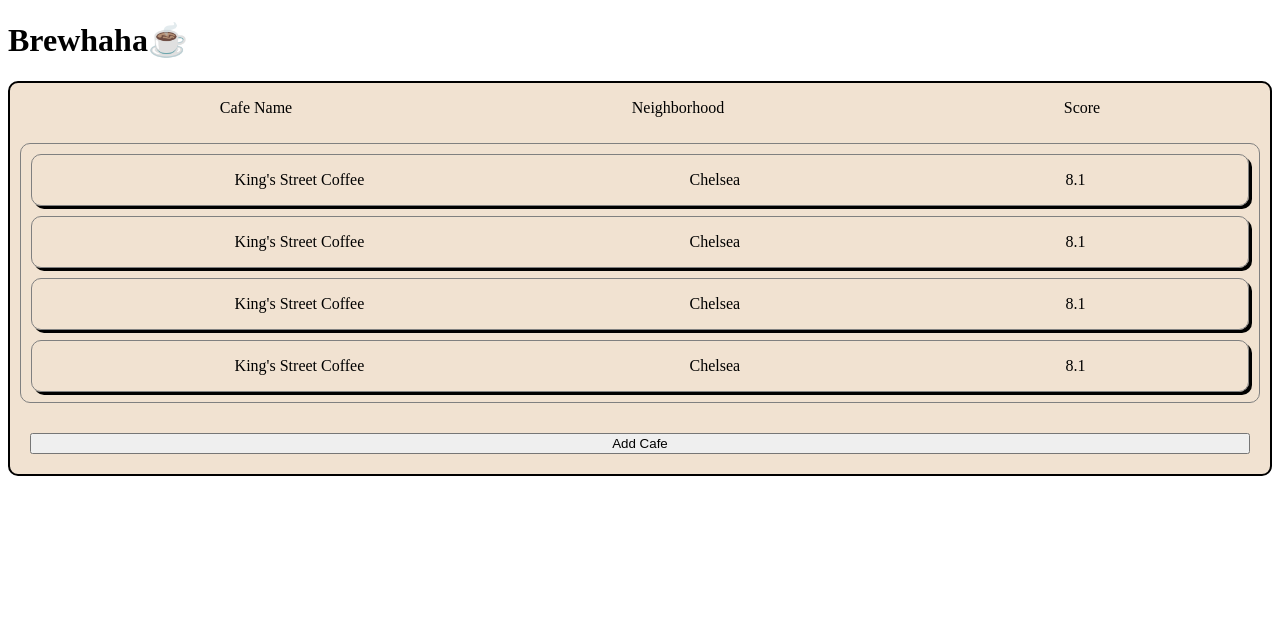
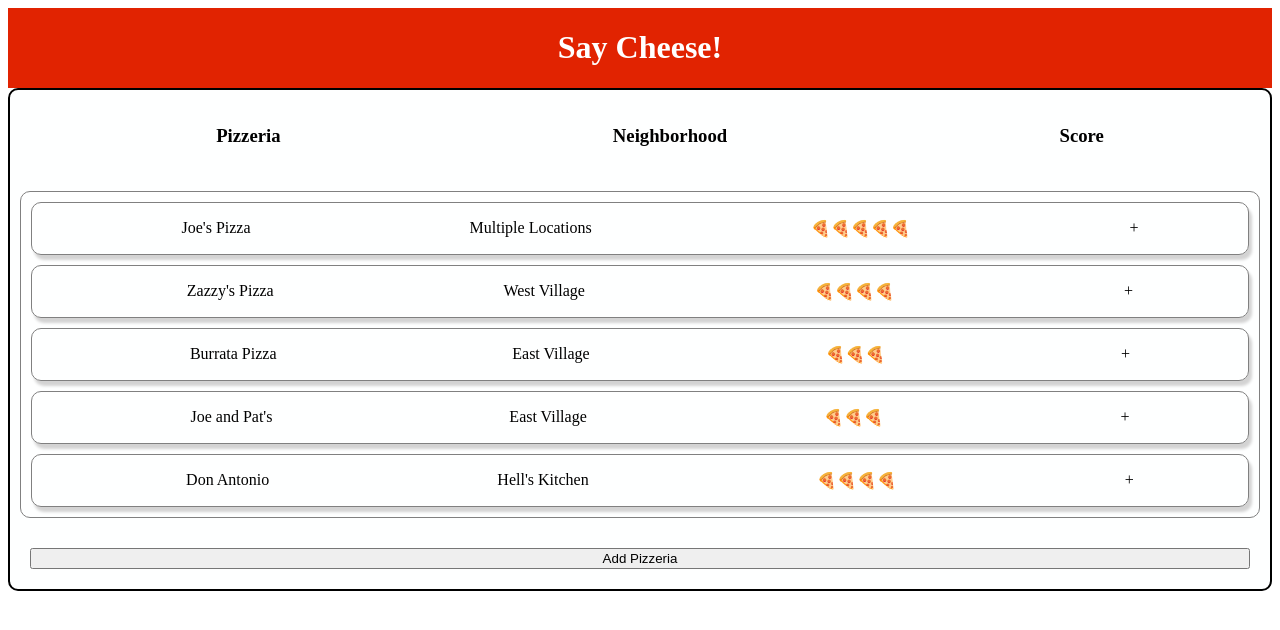
Before and after one commit to jacksonkalmbach/brew3, a React app: page / in a window 1280 px wide. Shown: the top 630 px of the page. Built offline with nearby package versions, Linux system fonts and the light colour scheme.

Commit message:
changed to pizza theme

```diff
--- a/public/index.html
+++ b/public/index.html
@@ -4,7 +4,7 @@
     <meta charset="UTF-8">
     <meta http-equiv="X-UA-Compatible" content="IE=edge">
     <meta name="viewport" content="width=device-width, initial-scale=1.0">
-    <title>BrewHaha</title>
+    <title>Say Cheese!</title>
 </head>
 <body>
     <div id="root"></div>
--- a/src/App.js
+++ b/src/App.js
@@ -6,8 +6,10 @@ import Dashboard from './components/dashboard.js';
 class App extends Component{
   render(){
     return(
-      <div className="App">
-        <h1>Brewhaha<span>☕️</span> </h1>
+      <div className="App" style={{display: "flex", flexDirection: "column"}}>
+        <div style={{display: "flex", justifyContent: "center", width: "100%", backgroundColor: "#E12301"}}>
+          <h1 style={{color: "white"}}>Say Cheese!</h1>
+        </div>
         <Dashboard />
       </div>
     );
--- a/src/components/cafe.js
+++ b/src/components/cafe.js
@@ -3,11 +3,12 @@ import React, {Component} from 'react';
 class Cafe extends Component {
     render() {
         return(
-            <div style={{margin: "10px", boxShadow: "3px 3px",border: "1px solid gray", borderRadius: "10px", display: "flex", flexDirection: "column"}}>
+            <div style={{margin: "10px", boxShadow: "3px 5px 3px lightgray",border: "1px solid gray", borderRadius: "10px", display: "flex", flexDirection: "column"}}>
                 <ul style={{listStyle: "none", display: "flex", flexDirection: "row", justifyContent: "space-around"}}>
-                    <li>King's Street Coffee</li>
-                    <li>Chelsea</li>
-                    <li>8.1</li>
+                    <li>{this.props.name}</li>
+                    <li>{this.props.location}</li>
+                    <li>{this.props.score}</li>
+                    <li>+</li>
                 </ul>
             </div>
         )
--- a/src/components/cafeList.js
+++ b/src/components/cafeList.js
@@ -1,14 +1,32 @@
 import React, {Component} from 'react';
 import Cafe from './cafe';
 
+
+
 class CafeList extends Component {
+
+
+    constructor() {
+        super();
+
+        this.state = {
+          names: ['Joe\'s Pizza', 'Zazzy\'s Pizza', 'Burrata Pizza', 'Joe and Pat\'s', 'Don Antonio'],
+          neighborhoods: ['Multiple Locations', 'West Village', 'East Village', 'East Village', 'Hell\'s Kitchen'],
+          scores: ['🍕🍕🍕🍕🍕', '🍕🍕🍕🍕', '🍕🍕🍕', '🍕🍕🍕', '🍕🍕🍕🍕']
+        };
+    }
+
+
     render() {
+
+        const cafeOptions = [];
+        for(let i = 0; i < this.state.names.length; i++) {
+            cafeOptions.push(<Cafe key={i} name={this.state.names[i]} location={this.state.neighborhoods[i]} score={this.state.scores[i]} />);
+        }
+
         return(
             <div style={{border: "1px solid gray", borderRadius:"10px", margin: "10px"}}>
-                <Cafe />
-                <Cafe />
-                <Cafe />
-                <Cafe />
+                {cafeOptions}
             </div>
         )
     }
--- a/src/components/dashboard.js
+++ b/src/components/dashboard.js
@@ -4,14 +4,14 @@ import CafeList from './cafeList';
 class Dashboard extends Component {
     render() {
         return(
-            <div className='dashboard' style={{background: '#f1e2d1', border: "2px solid black", borderRadius: "10px", display: "flex", flexDirection: "column", justifyContent: "center"}}>
+            <div className='dashboard' style={{background: '#FEFFFF', border: "2px solid black", borderRadius: "10px", display: "flex", flexDirection: "column", justifyContent: "center"}}>
                     <ul className="headers" style={{listStyle: "none", display: "flex", flexDirection: "row", justifyContent: "space-around"}}>
-                        <li>Cafe Name</li>
-                        <li>Neighborhood</li>
-                        <li>Score</li>
+                        <li><h3>Pizzeria</h3></li>
+                        <li><h3>Neighborhood</h3></li>
+                        <li><h3>Score</h3></li>
                     </ul>
                     <CafeList />
-                <button style={{margin: "20px"}}>Add Cafe</button>
+                <button style={{margin: "20px"}}>Add Pizzeria</button>
             </div>
         )
     }
```
